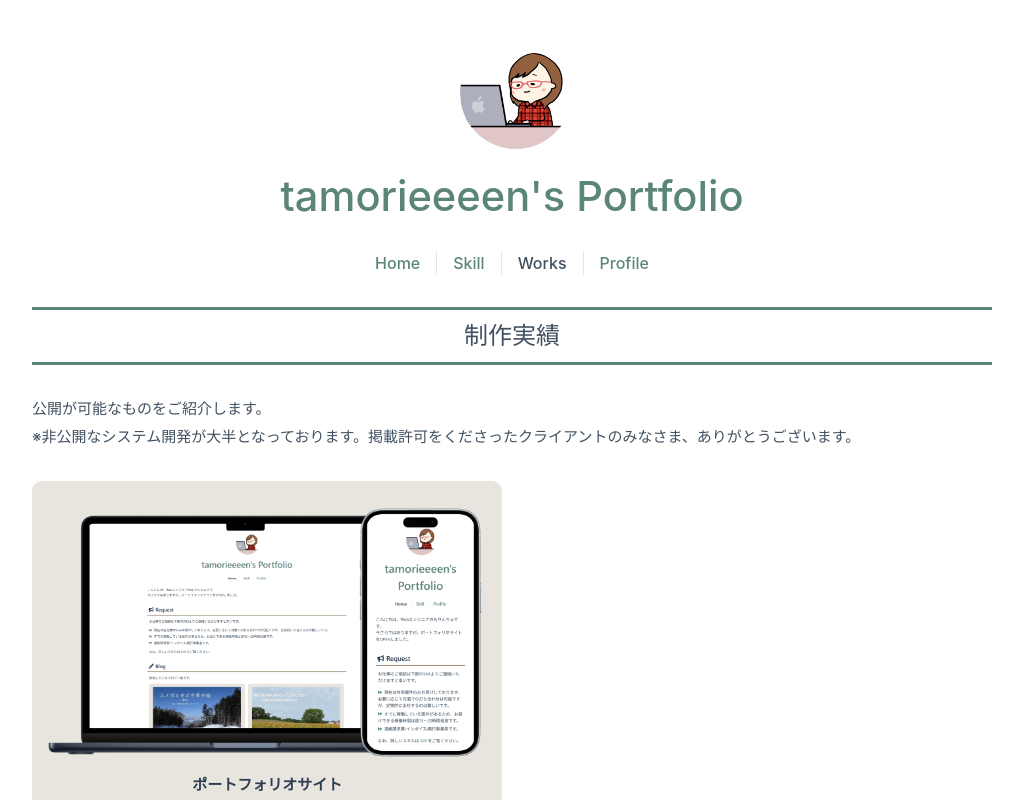
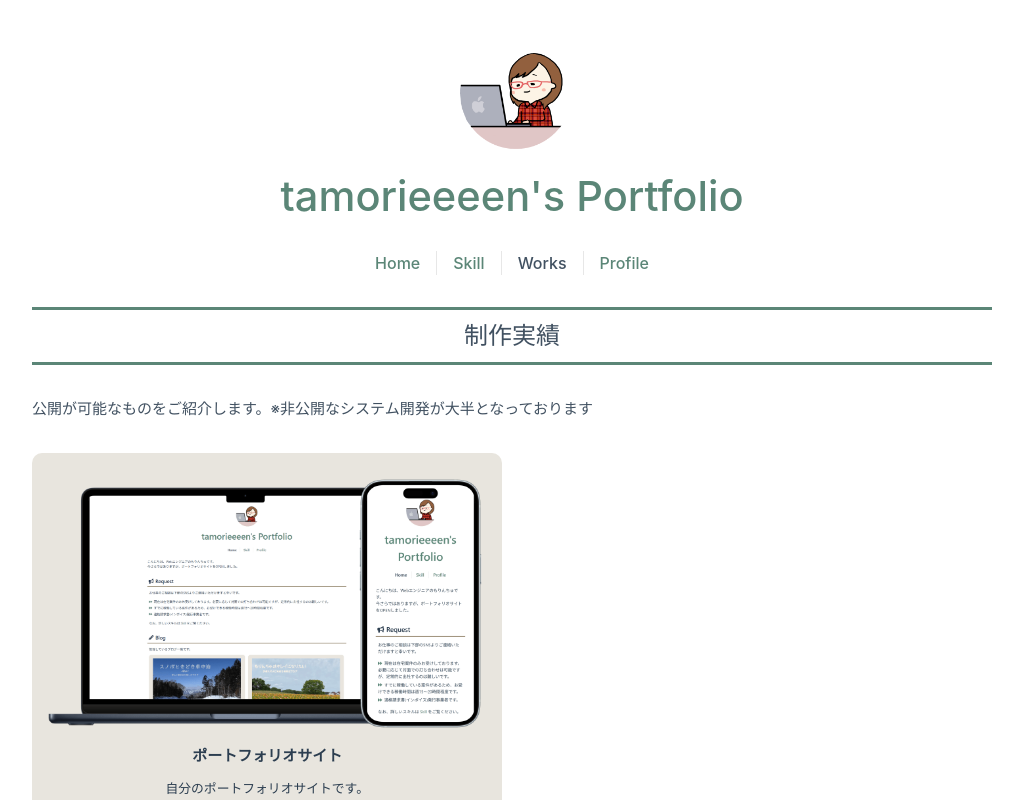
Before and after one commit to tamorieeeen/portfolio, a Vue app: page /works in a window 1280 px wide. Shown: the top 800 px of the page, without its empty margins (128-1151 px from the left). Built offline with nearby package versions, Linux system fonts and the light colour scheme.

Commit message:
資格欄に簿記3級を追加、制作実績の文言を変更

```diff
--- a/src/components/CertificationContents.vue
+++ b/src/components/CertificationContents.vue
@@ -6,6 +6,10 @@ import PageItem from './parts/PageItem.vue';
   <PageItem iconCode="award">
     <template #heading>Certification</template>
     <template #explanation>取得した資格一覧です。</template>
+    <div class="box">
+      <div>日本商工会議所 簿記検定試験 3級</div>
+      <div class="year">2026年10月 合格</div>
+    </div>
     <div class="box">
       <div>IPA 応用情報技術者試験</div>
       <div class="year">2021年12月 合格</div>
--- a/src/views/WorksView.vue
+++ b/src/views/WorksView.vue
@@ -6,8 +6,7 @@ import WorkCard from '@/components/parts/WorkCard.vue';
   <main>
     <PageTitle>制作実績</PageTitle>
     <div class="introduction">
-      <p>公開が可能なものをご紹介します。</p>
-      <p>※非公開なシステム開発が大半となっております。掲載許可をくださったクライアントのみなさま、ありがとうございます。</p>
+      <p>公開が可能なものをご紹介します。※非公開なシステム開発が大半となっております</p>
     </div>
     <div class="flex-wrapper">
       <WorkCard url="https://tamorieeeen.github.io/portfolio/" pcImgFile="tamorieeeen_portfolio_pc_1200x783_thin.png" spImgFile="tamorieeeen_portfolio_sp_400x788_thin.png">
```
